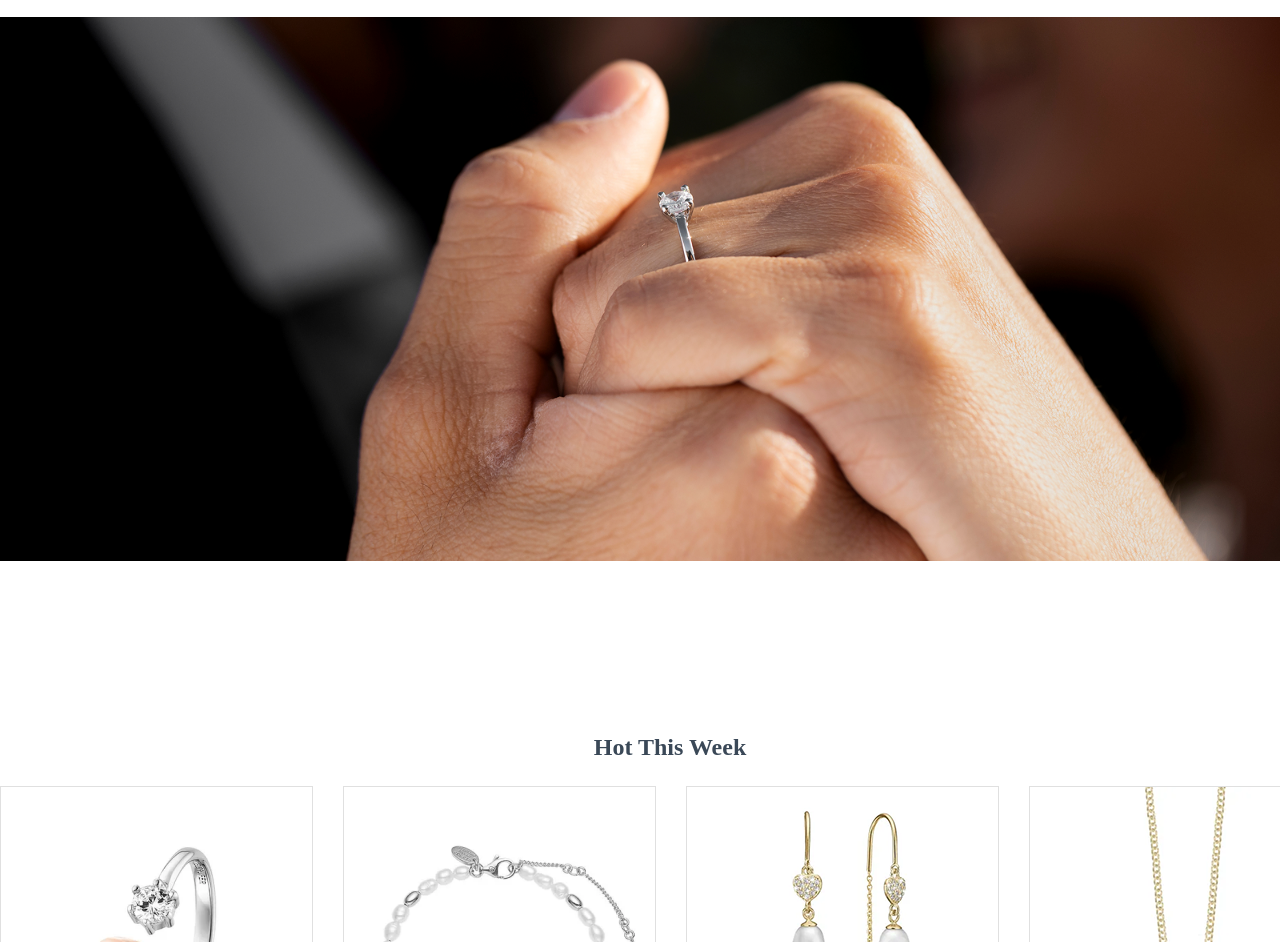
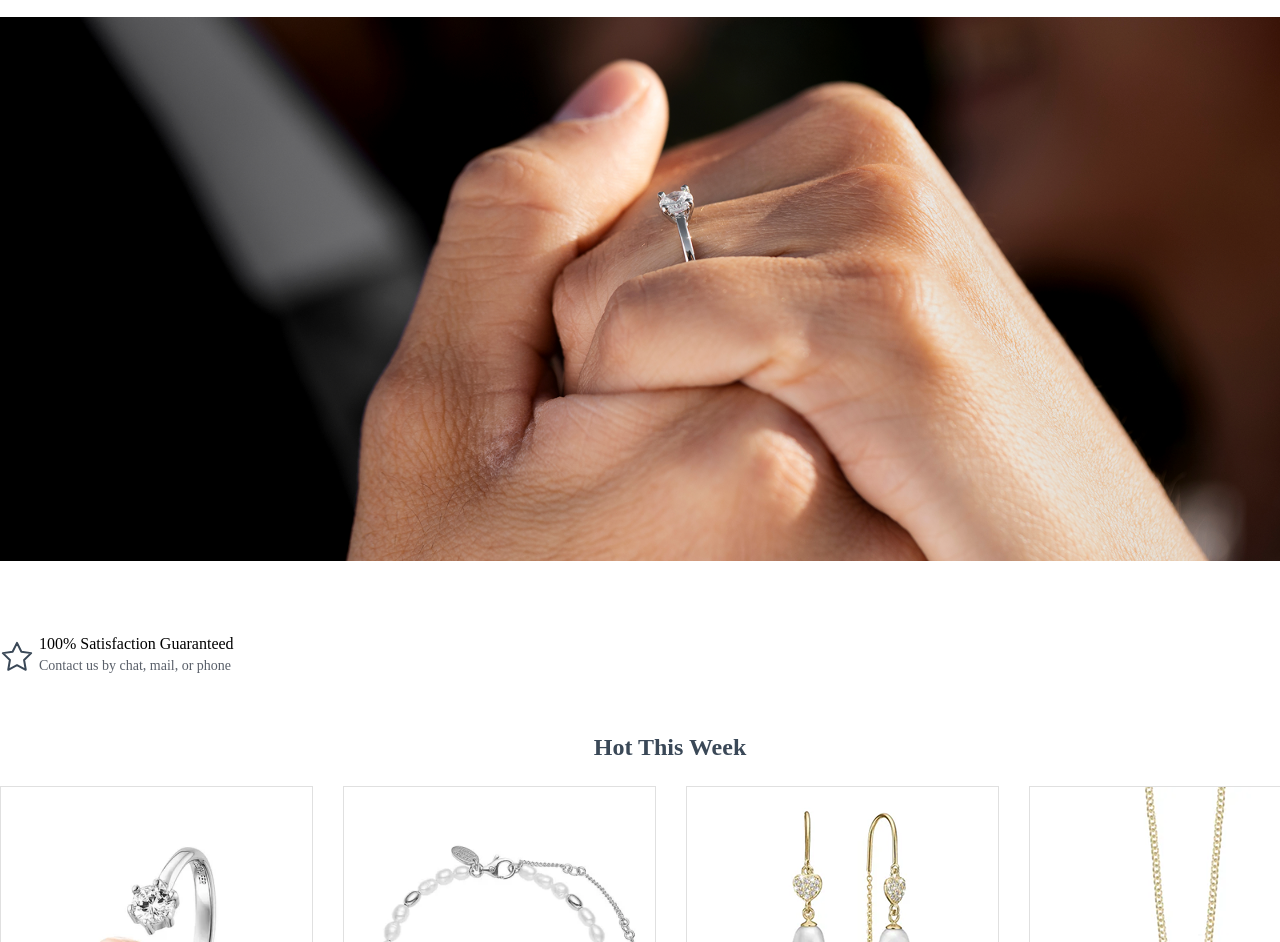
Before and after one commit to ParthsharmaITG/202-Jewellery, a plain HTML site: page index.html in a window 1280 px wide. Shown: the part 158-1100 px from the top of the page. Drawn offline with Linux system fonts and the light colour scheme.

Commit message:
new changes

```diff
--- a/script/script.js
+++ b/script/script.js
@@ -83,10 +83,14 @@ function hobbie(){
 
 let firstsection = document.querySelector(".options");
 
-const observer = new IntersectionObserver(entry=>{
-    if(entry.isIntersecting){
-        entry.classlist.toggle('show');
+const observer = new IntersectionObserver(entries => {
+  entries.forEach(entry => {
+    if (entry.isIntersecting) {
+      entry.target.classList.add('show');
+    } else {
+      entry.target.classList.remove('show');
     }
-})
+  });
+});
 
 observer.observe(firstsection);
--- a/style/style.css
+++ b/style/style.css
@@ -152,7 +152,7 @@ h1.hero-text {
     top: 34%;
     gap: 261px;
     width: 100%;
-    transform: translate(-50%,50%);
+    transform: translate(-50%, 50%);
 }
 
 /*banner-section-css-end */
@@ -164,6 +164,12 @@ h1.hero-text {
 .options {
     gap: 5px;
     opacity: 0;
+}
+
+.options.show {
+    transform: translateY(30px);
+    opacity: 1;
+    transition: all .1700s;
 }
 
 .option-text {
@@ -489,10 +495,6 @@ p.list-title {
 
 p.error {
     display: none;
-};
+}
 
-.options.show{
-    transform: translateY(30px);
-    opacity: 1;
-    transition: all .1700s;
-}
+;
```
